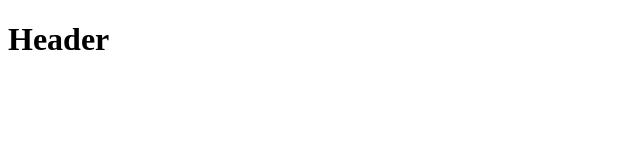
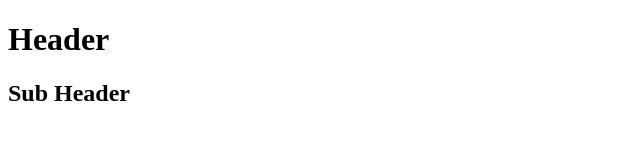
Before and after one commit to bryanjgill/Test, a plain HTML site: page index.html in a window 1280 px wide. Shown: the whole page, without its empty margins (0-640 px from the left). Drawn offline with Linux system fonts and the light colour scheme.

Commit message:
Sub Header

```diff
--- a/index.html
+++ b/index.html
@@ -3,5 +3,6 @@
 <body>
 	<div>
 		<h1>Header</h1>
+		<h2>Sub Header</h2>
 	</div>
 </body>
```
